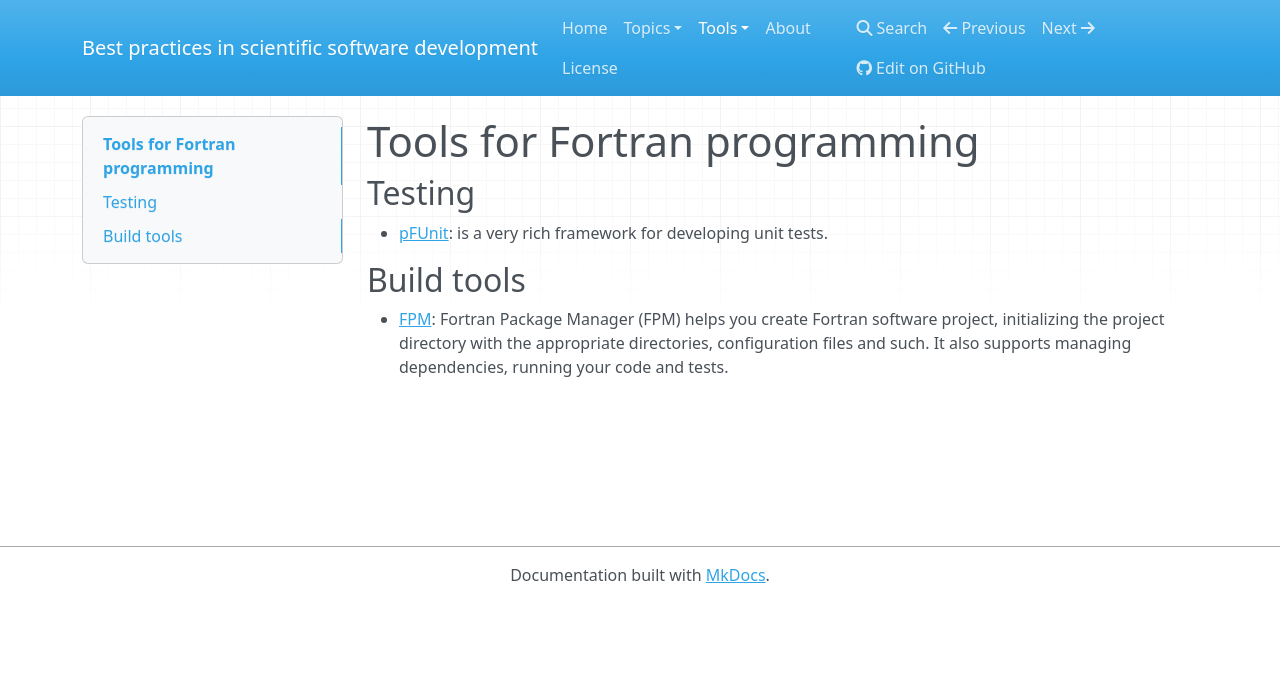
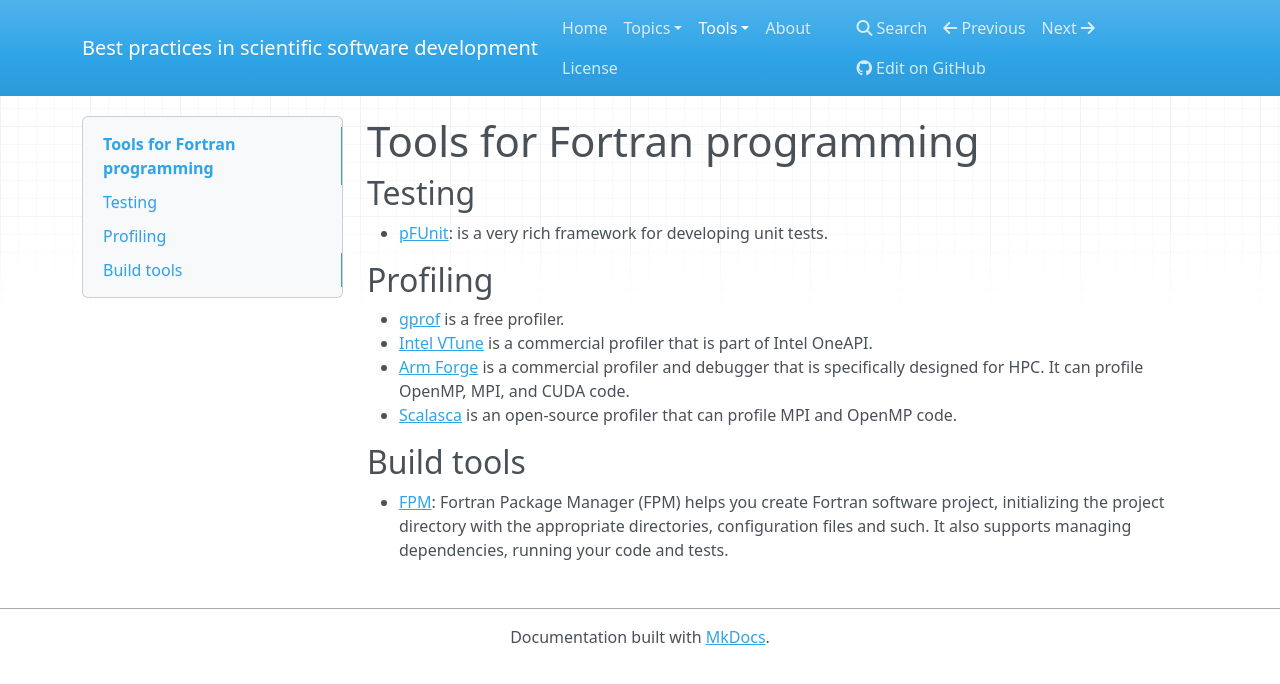
Before and after one commit to gjbex/Best-practices-for-scientific-computing, an MkDocs documentation site: the page built from docs/tools/Fortran.md, in a window 1280 px wide. Shown: the top 684 px of the page. Built offline with MkDocs 1.6.1, drawn with Linux system fonts in a browser that asks for light colours; nearby versions of some CDN libraries.

Commit message:
Add profiling tools

```diff
--- a/docs/tools/Fortran.md
+++ b/docs/tools/Fortran.md
@@ -7,6 +7,21 @@
   for developing unit tests.
 
 
+## Profiling
+
+  * [gprof](https://ftp.gnu.org/old-gnu/Manuals/gprof-2.9.1/html_mono/gprof.htmlhttps://ftp.gnu.org/old-gnu/Manuals/gprof-2.9.1/html_mono/gprof.html)
+    is a free profiler.
+  * [Intel
+    VTune](https://software.intel.com/content/www/us/en/develop/tools/vtune-profiler.html)
+    is a commercial profiler that is part of Intel OneAPI.
+  * [Arm
+    Forge](https://developer.arm.com/tools-and-software/server-and-hpc/arm-architecture-tools/arm-forge)
+    is a commercial profiler and debugger that is specifically designed for
+    HPC.  It can profile OpenMP, MPI, and CUDA code.
+  * [Scalasca](https://www.scalasca.org/) is an open-source profiler that can
+    profile MPI and OpenMP code.
+
+
 ## Build tools
 
 * [FPM](https://fpm.fortran-lang.org/): Fortran Package Manager (FPM) helps you
```
Also changed, not shown: docs/tools/C-plus-plus.md (+15 -0 lines), docs/tools/C.md (+16 -0 lines), docs/tools/Python.md (+12 -0 lines).
